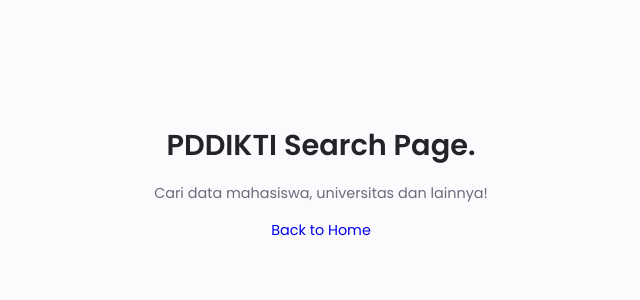
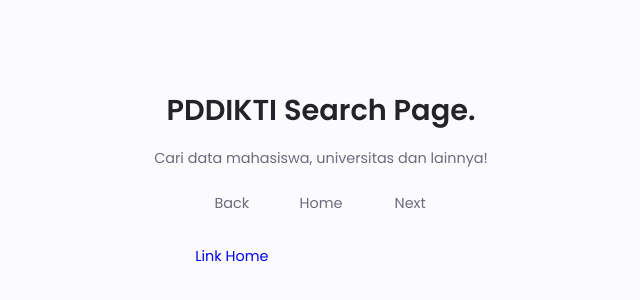
Before and after one commit to rheyhannh/whoishayyan.site, a Next.js app: page /pddikti in a window 1280 px wide. Shown: the part 218-518 px from the top of the page, without its empty margins (319-959 px from the left). Built offline with nearby package versions, Linux system fonts and the light colour scheme; a web font is replaced by a local one.

Commit message:
add template pddikti

```diff
--- a/src/app/pddikti/page.jsx
+++ b/src/app/pddikti/page.jsx
@@ -1,12 +1,26 @@
+'use client'
+
 import styles from './_pddikti.module.css'
 import Link from 'next/link'
+import { useRouter } from 'next/navigation'
 
 export default function Pddikti() {
+    const router = useRouter();
+
     return (
         <div className={styles.default}>
             <h1>PDDIKTI Search Page.</h1>
             <p>Cari data mahasiswa, universitas dan lainnya!</p>
-            <Link href="/">Back to Home</Link>
+            <div style={{
+                display: 'grid',
+                gridTemplateColumns: 'repeat(3,1fr)',
+                gap: '1rem'
+            }}>
+                <p onClick={() => { router.back() }}>Back</p>
+                <p onClick={() => { router.push('/') }}>Home</p>
+                <p onClick={() => { router.forward() }}>Next</p>
+                <Link href={'/'}>Link Home</Link>
+            </div>
         </div>
     )
 }
```
